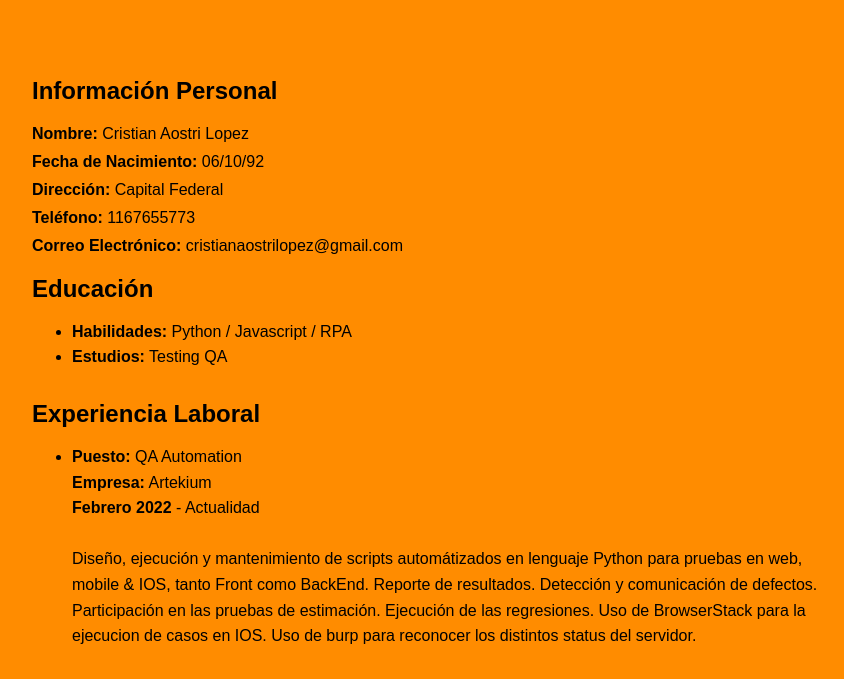
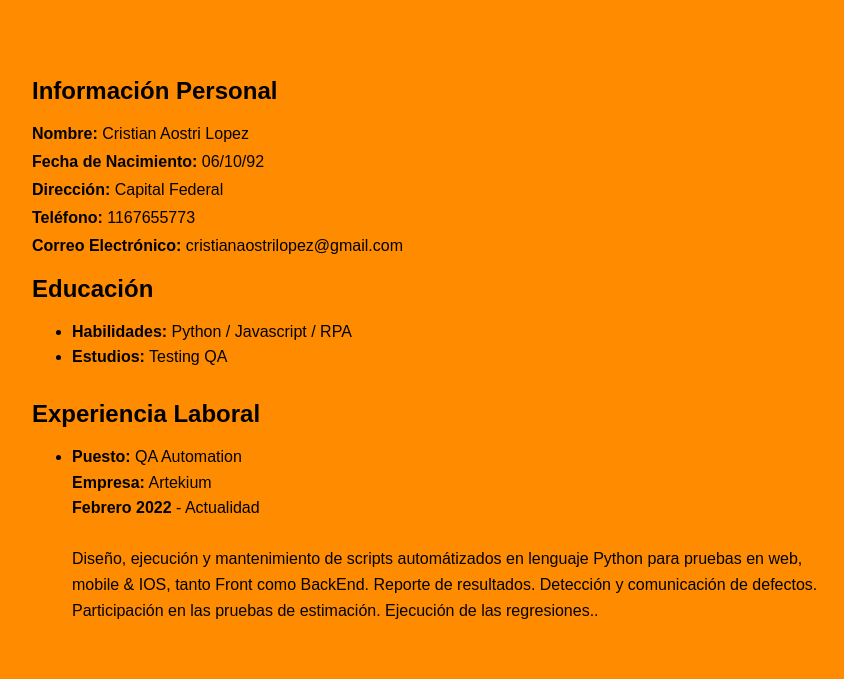
Before and after one commit to cristianaostri/cv-curso-react, a plain HTML site: page html/index.html in a window 1280 px wide. Shown: the part 268-947 px from the top of the page, without its empty margins (208-1052 px from the left). After the commit the page ends 921 px from the top, so only its background shows below. Drawn offline with Linux system fonts and the light colour scheme; a web font is replaced by a local one.

Commit message:
sacando info de mi exp laboral

```diff
--- a/html/index.html
+++ b/html/index.html
@@ -48,9 +48,7 @@
                         en lenguaje Python para pruebas en web, mobile & IOS, tanto
                         Front como BackEnd. Reporte de resultados. Detección y
                         comunicación de defectos. Participación en las pruebas de
-                        estimación. Ejecución de las regresiones. Uso de
-                        BrowserStack para la ejecucion de casos en IOS. Uso de
-                        burp para reconocer los distintos status del servidor.</div>
+                        estimación. Ejecución de las regresiones..</div>
 
                 </li>
                 <!-- Repetir el elemento li para cada experiencia laboral -->
```
